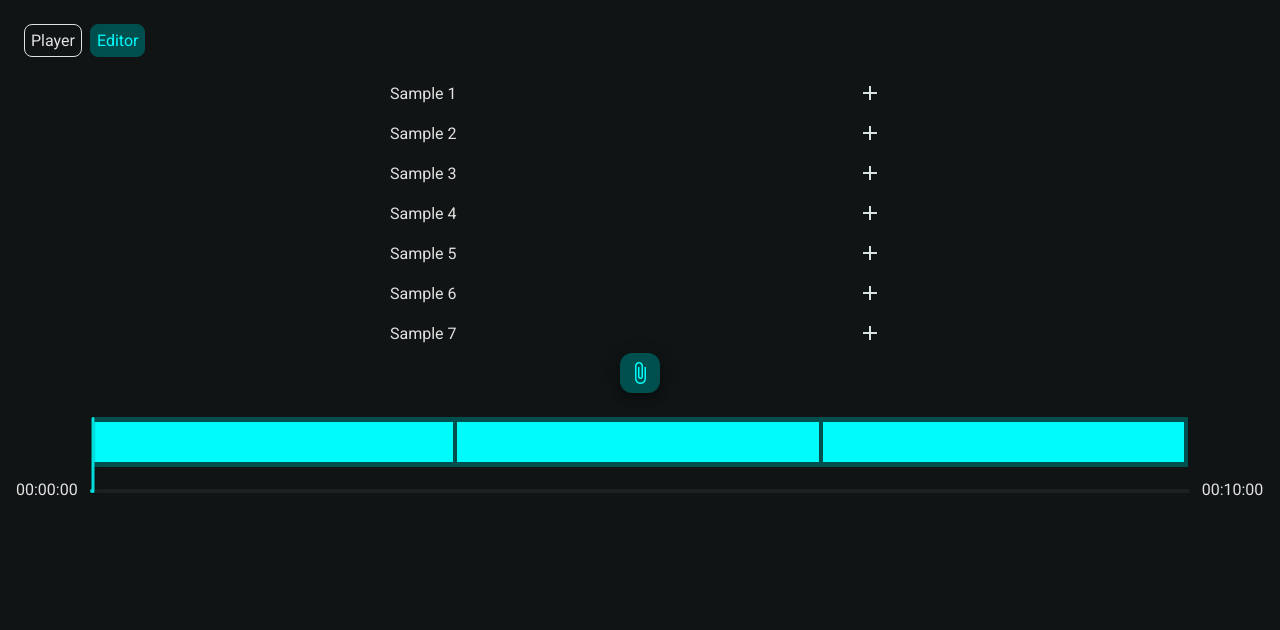
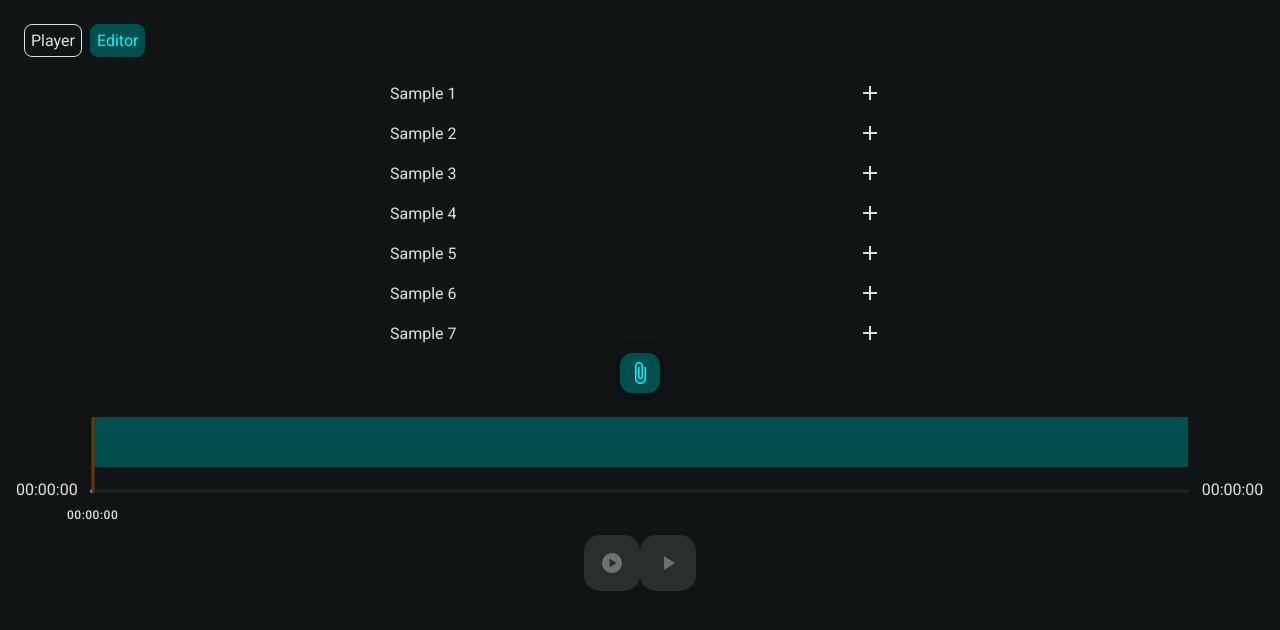
Before and after one commit to lavoide/MusicPlayer, an Angular app: page /editor in a window 1280 px wide. Shown: the top 630 px of the page. Built offline with nearby package versions, Linux system fonts and the light colour scheme.

Commit message:
partly done

```diff
--- a/src/app/editor/editor.component.html
+++ b/src/app/editor/editor.component.html
@@ -2,9 +2,11 @@
     @for (tracklist of tracklists; track $index) {
     <div class="track-wrap">
         <div class="track">
-            <div class="track-item-wrap">
+            <div class="track-item-wrap" cdkDropList (cdkDropListDropped)="drop($event, $index)" #track>
                 @for (track of tracklist.tracks; track $index) {
-                <div class="track-item"></div>
+                <div class="track-item" cdkDrag [style.width]="calcWidth(track, tracklist.totalDuration)">
+                    {{track.fileName}}
+                </div>
                 }
             </div>
         </div>
@@ -12,10 +14,26 @@
             {{ '00:00:00' }}
             <mat-slider class="duration-slider" min="0" [max]="tracklist.totalDuration" step="1" discrete
                 [displayWith]="formatLabel">
-                <input matSliderThumb #slidertime (dragEnd)="onSliderChangeEnd($event)"></mat-slider>
+                <input matSliderThumb #slidertime [value]="tracklist.currentTime"
+                    (dragEnd)="seekTo($event, tracklist)"></mat-slider>
             {{ audioStreamService.formatTime(tracklist.totalDuration) || '00:00:00' }}
         </mat-toolbar-row>
     </div>
-
+    <div class="buttons-wrap">
+        @if (isPlaying) {
+        <button (click)="pause()" [disabled]="tracklists[0].tracks.length === 0" mat-fab color="warn"
+            aria-label="pause">
+            <mat-icon>pause_circle</mat-icon>
+        </button>
+        } @else {
+        <button (click)="play()" [disabled]="tracklists[0].tracks.length === 0" mat-fab color="warn" aria-label="play">
+            <mat-icon>play_circle</mat-icon>
+        </button>
+        }
+        <button (click)="playTracklist()" [disabled]="tracklists[0].tracks.length === 0" mat-fab
+            color="warn" aria-label="play">
+            <mat-icon>play_arrow</mat-icon>
+        </button>
+    </div>
     }
 </div>
--- a/src/app/editor/editor.component.scss
+++ b/src/app/editor/editor.component.scss
@@ -1,35 +1,45 @@
 .editor-wrapper {
   margin-top: 24px;
   .track-wrap {
+    width: 100%;
+    display: flex;
+    flex-direction: column;
     .track {
       height: 50px;
       background-color: var(--mdc-fab-small-container-color);
       margin-left: 76px;
       margin-right: 76px;
     }
-    width: 100%;
-    display: flex;
-    flex-direction: column;
     .track-item-wrap {
       display: flex;
       align-items: center;
       margin-top: 5px;
       .track-item {
+        cursor: move;
         height: 40px;
-        width: 100%;
+        min-width: 10px;
         margin-right: 4px;
         background-color: var(--mat-fab-small-foreground-color);
+        color:  var(--mat-app-background-color);
+        padding-left: 4px;
       }
     }
     .duration-slider {
       width: calc(100% - 148px);
     }
   }
+  .buttons-wrap {
+    display: flex;
+    width: 100%;
+    justify-content: center;
+    margin-top: 20px;
+  }
 }
 
 ::ng-deep {
   .mdc-slider__value-indicator {
     background-color: transparent !important;
+    transform: scale(1) !important;
   }
   .mdc-slider .mdc-slider__value-indicator-container {
     bottom: -30px !important;
@@ -42,6 +52,7 @@
   .mat-mdc-slider .mdc-slider__thumb-knob {
     width: 3px !important;
     height: 76px !important;
+    background-color: #723600 !important;
     border-style: hidden !important;
     top: -26% !important;
   }
--- a/src/app/editor/editor.component.ts
+++ b/src/app/editor/editor.component.ts
@@ -1,31 +1,96 @@
-import { Component, inject } from '@angular/core';
+import { Component, ElementRef, ViewChild, inject } from '@angular/core';
 import { MatToolbarModule } from '@angular/material/toolbar';
 import { MatSliderModule } from '@angular/material/slider';
-import { AudioEditorService, Tracklist } from '../shared/audio-editor.service';
+import { MatIconModule } from '@angular/material/icon';
+import { MatButtonModule } from '@angular/material/button';
+import {
+  CdkDragDrop,
+  CdkDropList,
+  CdkDrag,
+  moveItemInArray,
+} from '@angular/cdk/drag-drop';
+import {
+  AudioEditorService,
+  AudioTrack,
+  Tracklist,
+} from '../shared/audio-editor.service';
 import { AudioStreamService } from '../shared/audio-stream.service';
-import moment from 'moment';
 
 @Component({
   selector: 'app-editor',
   standalone: true,
-  imports: [MatToolbarModule, MatSliderModule],
+  imports: [
+    MatToolbarModule,
+    MatSliderModule,
+    MatIconModule,
+    MatButtonModule,
+    CdkDropList,
+    CdkDrag,
+  ],
   templateUrl: './editor.component.html',
   styleUrl: './editor.component.scss',
 })
 export class EditorComponent {
+  @ViewChild('track')
+  trackWrapperElement!: ElementRef;
   private audioEditorService = inject(AudioEditorService);
   public audioStreamService = inject(AudioStreamService);
   public tracklists!: Array<Tracklist>;
 
   public currentTime: number = 0;
+  public isPlaying: boolean = false;
 
   constructor() {
     this.tracklists = this.audioEditorService.tracks$.getValue();
+    this.isPlaying = this.audioEditorService.isPlaying$.getValue();
   }
 
-  onSliderChangeEnd(event: any) {}
+  ngOnInit() {
+    this.audioEditorService.tracks$.subscribe((tracks) => {
+      this.tracklists = tracks;
+    });
+    this.audioEditorService.isPlaying$.subscribe((isPlaying) => {
+      this.isPlaying = isPlaying;
+    });
+  }
 
-  formatLabel = (value: number) => {
+  public seekTo(event: any, tracklist: Tracklist) {
+    console.log(event.value);
+  }
+
+  public formatLabel = (value: number) => {
     return this.audioStreamService.formatTime(value);
   };
+
+  public calcWidth = (track: AudioTrack, totalDuration: number): string => {
+    const full = parseInt(this.trackWrapperElement.nativeElement.clientWidth);
+    const ratio = track.duration / totalDuration;
+    const resultWidth = ratio * full;
+    return resultWidth + 'px';
+  };
+
+  public play = () => {
+    this.audioEditorService.resume();
+    // this.audioStreamService.play();
+  };
+
+  public playTracklist = () => {
+    this.audioEditorService.playTracklist(0);
+  };
+
+  public pause = () => {
+    this.audioEditorService.pause();
+    // this.audioStreamService.pause();
+  };
+
+  public drop(event: CdkDragDrop<string[]>, index: number): void {
+    console.log(event, index);
+    moveItemInArray(
+      this.tracklists[index].tracks,
+      event.previousIndex,
+      event.currentIndex
+    );
+    this.audioEditorService.tracks$.next(this.tracklists);
+    this.audioEditorService.playTracklist(0);
+  }
 }
--- a/src/app/library/library.component.html
+++ b/src/app/library/library.component.html
@@ -71,7 +71,7 @@
                         </mat-panel-title>
                     </mat-expansion-panel-header>
                     <mat-divider></mat-divider>
-                    <div cdkDropList class="example-list" (cdkDropListDropped)="drop($event, $index)">
+                    <div cdkDropList class="example-list" cdkDropListOrientation="horizontal" (cdkDropListDropped)="drop($event, $index)">
                         @for (song of playlist.tracks; track $index) {
                         <div class="audio-element" cdkDrag>
                             {{song.fileName}}
--- a/src/app/player/player.component.html
+++ b/src/app/player/player.component.html
@@ -49,7 +49,6 @@
                     <mat-icon>play_circle</mat-icon>
                 </button>
                 }
-
             </div>
             <div class="controls-button-container">
                 <button (click)="nextTrack()" [disabled]="state?.error || !state?.canPlay || !(
--- a/src/app/shared/audio-editor.service.ts
+++ b/src/app/shared/audio-editor.service.ts
@@ -1,5 +1,6 @@
 import { Injectable } from '@angular/core';
 import { BehaviorSubject } from 'rxjs';
+import { AudioFile } from './audio.service';
 
 @Injectable({
   providedIn: 'root',
@@ -7,49 +8,186 @@ import { BehaviorSubject } from 'rxjs';
 export class AudioEditorService {
   private tracklist: Array<Tracklist> = [
     {
-      totalDuration: 600,
+      totalDuration: 0,
       currentTime: 0,
       tracks: [
-        {
-          fileName: 'Sample 5',
-          url: '/assets/audio/sample-5.mp3',
-          duration: 15000,
-          volume: 100,
-          playbackRate: 1,
-          detune: 0,
-        },
-        {
-          fileName: 'Sample 6',
-          url: '/assets/audio/sample-6.mp3',
-          duration: 15000,
-          volume: 100,
-          playbackRate: 1,
-          detune: 0,
-        },
-        {
-          fileName: 'Sample 7',
-          url: '/assets/audio/sample-7.mp3',
-          duration: 15000,
-          volume: 100,
-          playbackRate: 1,
-          detune: 0,
-        },
+        // {
+        //   fileName: 'Sample 5',
+        //   url: '/assets/audio/sample-5.mp3',
+        //   audio: new Audio('/assets/audio/sample-5.mp3'),
+        //   duration: 100,
+        //   volume: 100,
+        //   playbackRate: 1,
+        //   detune: 0,
+        // },
+        // {
+        //   fileName: 'Sample 6',
+        //   url: '/assets/audio/sample-6.mp3',
+        //   audio: new Audio('/assets/audio/sample-6.mp3'),
+        //   duration: 100,
+        //   volume: 100,
+        //   playbackRate: 1,
+        //   detune: 0,
+        // },
+        // {
+        //   fileName: 'Sample 7',
+        //   url: '/assets/audio/sample-7.mp3',
+        //   audio: new Audio('/assets/audio/sample-7.mp3'),
+        //   duration: 100,
+        //   volume: 100,
+        //   playbackRate: 1,
+        //   detune: 0,
+        // },
       ],
     },
   ];
 
   public tracks$ = new BehaviorSubject(this.tracklist);
+  private currentTracklistIndex: number = 0;
+  private currentTrackIndex: number = 0;
+  public isPlaying$: BehaviorSubject<boolean> = new BehaviorSubject(false);
 
   constructor() {}
+
+  public async addToTracklist(index: number, song: AudioFile) {
+    if (this.tracklist.length - 1 >= index) {
+      this.tracklist[index].tracks.push(await this.convertToTrack(song));
+      this.tracklist[index].totalDuration = this.calculateTotalDuration(
+        this.tracklist[index]
+      );
+      this.tracks$.next(this.tracklist);
+    }
+  }
+
+  public convertToTrack(song: AudioFile): Promise<AudioTrack> {
+    return new Promise((resolve, reject) => {
+      const audio = new Audio(song.url);
+
+      audio.addEventListener('loadedmetadata', () => {
+        const track: AudioTrack = {
+          fileName: song.fileName,
+          url: song.url,
+          audio,
+          duration: audio.duration,
+          volume: audio.volume,
+          playbackRate: audio.playbackRate,
+          currentTime: audio.currentTime,
+          detune: 0,
+        };
+        resolve(track);
+      });
+
+      audio.addEventListener('error', (e) => {
+        reject(new Error('Error loading audio metadata.'));
+      });
+    });
+  }
+
+  public calculateTotalDuration(tracklist: Tracklist): number {
+    let total = 0;
+    tracklist.tracks.forEach((track) => {
+      total += track.duration;
+    });
+    return total;
+  }
+
+  private calculcateTotalCurrentTime(
+    tracklist: Tracklist,
+    index: number,
+    songTime: number
+  ): number {
+    let time = 0;
+    if (index === 0) {
+      time = songTime;
+    } else {
+      for (let i = 0; i < index; i++) {
+        time += tracklist.tracks[i].duration;
+      }
+      time += songTime;
+    }
+    return time;
+  }
+
+  public playTracklist(index: number) {
+    if (index < this.tracklist.length) {
+      this.currentTracklistIndex = index;
+      this.currentTrackIndex = 0;
+      this.playTrack(this.tracklist[index].tracks[this.currentTrackIndex]);
+    }
+  }
+
+  private playTrack(track: AudioTrack) {
+    track.audio.play();
+    this.isPlaying$.next(true);
+    track.audio.addEventListener('ended', this.onTrackEnded.bind(this));
+    track.audio.addEventListener(
+      'timeupdate',
+      this.onTrackTimeUpdate.bind(this)
+    );
+  }
+
+  public pause() {
+    this.tracklist[this.currentTracklistIndex].tracks[
+      this.currentTrackIndex
+    ].audio.pause();
+    this.isPlaying$.next(false);
+  }
+
+  public resume() {
+    this.tracklist[this.currentTracklistIndex].tracks[
+      this.currentTrackIndex
+    ].audio.play();
+    this.isPlaying$.next(true);
+  }
+
+  private onTrackTimeUpdate() {
+    const tracklist = this.tracklist[this.currentTracklistIndex];
+    const currentTrack = tracklist.tracks[this.currentTrackIndex];
+    currentTrack.currentTime = currentTrack.audio.currentTime;
+    tracklist.currentTime = this.calculcateTotalCurrentTime(
+      tracklist,
+      this.currentTrackIndex,
+      currentTrack.currentTime
+    );
+    this.tracks$.next(this.tracklist);
+  }
+
+  private onTrackEnded() {
+    console.log('onTrackEnded');
+    const tracklist = this.tracklist[this.currentTracklistIndex];
+    const currentTrack = tracklist.tracks[this.currentTrackIndex];
+    console.log(
+      'currentTrack',
+      this.currentTracklistIndex,
+      this.currentTrackIndex,
+      currentTrack
+    );
+
+    currentTrack.audio.removeEventListener(
+      'ended',
+      this.onTrackEnded.bind(this)
+    );
+    currentTrack.audio.removeEventListener(
+      'timeupdate',
+      this.onTrackTimeUpdate.bind(this)
+    );
+
+    this.currentTrackIndex++;
+    if (this.currentTrackIndex < tracklist.tracks.length) {
+      this.playTrack(tracklist.tracks[this.currentTrackIndex]);
+    }
+  }
 }
 
 export interface AudioTrack {
   fileName: string;
   url: string;
+  audio: HTMLAudioElement;
   duration: number;
   volume: number;
   playbackRate: number;
   detune: number;
+  currentTime: number;
 }
 
 export interface Tracklist {
--- a/src/app/tracklist/tracklist.component.ts
+++ b/src/app/tracklist/tracklist.component.ts
@@ -13,6 +13,7 @@ import { MatFormFieldModule } from '@angular/material/form-field';
 import { MatInputModule } from '@angular/material/input';
 import { MatTooltipModule } from '@angular/material/tooltip';
 import { FormsModule } from '@angular/forms';
+import { AudioEditorService } from '../shared/audio-editor.service';
 
 @Component({
   selector: 'app-tracklist',
@@ -35,6 +36,7 @@ export class TracklistComponent {
   songsSelector!: MatSelectionList;
   private audioService = inject(AudioService);
   public audioStreamService = inject(AudioStreamService);
+  public audioEditorService = inject(AudioEditorService);
   public state: StreamState | undefined;
 
   public fileName = '';
@@ -54,10 +56,7 @@ export class TracklistComponent {
     this.audioService.audio$.subscribe((audio) => {
       this.audio = audio;
     });
-    this.audioService.playlists$.subscribe((playlists) => {
-      this.playlists = playlists;
-      this.playlistsState = playlists.map((playlist, index) => index === 0);
-    });
+
     this.audioStreamService.getState().subscribe((state) => {
       this.state = state;
     });
@@ -92,5 +91,7 @@ export class TracklistComponent {
     }
   }
 
-  addToEditor(event: Event, song: AudioFile): void {}
+  addToEditor(event: Event, song: AudioFile): void {
+    this.audioEditorService.addToTracklist(0, song);
+  }
 }
```
